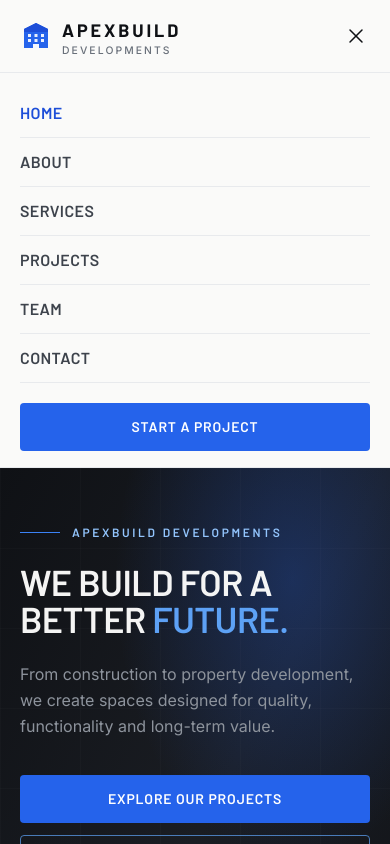
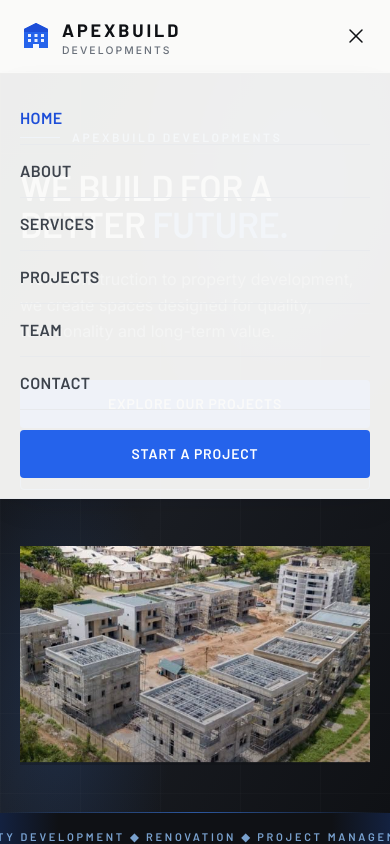
Before and after one commit to MavTech01/ApexBuild-Development-web, a React (Vite) app in the folder client/: page / in a window 390 px wide. Both pictures are taken after a click on the button 356 px from the left and 36 px from the top of the page. Shown: the top 844 px of the page. Built offline with nearby package versions, Linux system fonts and the light colour scheme.

Commit message:
feat(nav): overlay mobile dropdown and add cascading entrance animations to links

```diff
--- a/client/src/components/layout/Navbar.jsx
+++ b/client/src/components/layout/Navbar.jsx
@@ -79,33 +79,51 @@ export default function Navbar() {
         </div>
       </Container>
 
+      {/* Mobile Navigation Dropdown Overlay */}
+      {open && (
+        <>
+          {/* Backdrop blur & tint overlay */}
+          <div
+            aria-hidden="true"
+            className="fixed inset-0 top-18 z-40 bg-ink-950/30 backdrop-blur-xs transition-opacity duration-300 lg:hidden"
+            onClick={() => setOpen(false)}
+          />
+
+          {/* Overlay Menu Panel */}
           <div
             id="mobile-navigation"
-        hidden={!open}
-        className="border-t border-line bg-paper lg:hidden"
+            className="absolute left-0 right-0 top-full z-50 max-h-[calc(100dvh-4.5rem)] overflow-y-auto border-b border-line bg-paper/95 shadow-lift backdrop-blur-md animate-dropdown lg:hidden"
           >
             <Container size="wide">
-          <nav aria-label="Mobile" className="flex flex-col py-4">
-            {navLinks.map((link) => (
+              <nav aria-label="Mobile" className="flex flex-col py-5">
+                {navLinks.map((link, index) => (
                   <NavLink
                     key={link.to}
                     to={link.to}
                     end={link.to === '/'}
+                    style={{ animationDelay: `${(index + 1) * 60}ms` }}
                     className={({ isActive }) =>
-                  `border-b border-line py-3 font-display text-base font-semibold tracking-wide uppercase transition-colors duration-200 last:border-0 ${
-                    isActive ? 'text-blue-700' : 'text-ink-700'
+                      `border-b border-line py-3.5 font-display text-base font-semibold tracking-wide uppercase transition-colors duration-200 last:border-0 animate-nav-item ${
+                        isActive ? 'text-blue-700' : 'text-ink-700 hover:text-blue-600'
                       }`
                     }
                   >
                     {link.label}
                   </NavLink>
                 ))}
-            <Button to="/contact" className="mt-5 w-full">
+                <div
+                  style={{ animationDelay: `${(navLinks.length + 1) * 60}ms` }}
+                  className="mt-5 animate-nav-item"
+                >
+                  <Button to="/contact" className="w-full">
                     Start a Project
                   </Button>
+                </div>
               </nav>
             </Container>
           </div>
+        </>
+      )}
     </header>
   )
 }
--- a/client/src/index.css
+++ b/client/src/index.css
@@ -52,6 +52,30 @@
   --animate-ripple: ripple 650ms cubic-bezier(0.16, 1, 0.3, 1) forwards;
   --animate-float-slow: float 8s ease-in-out infinite;
   --animate-float-slower: float 11s ease-in-out infinite;
+  --animate-dropdown: dropdown-enter 0.35s var(--ease-out-premium) both;
+  --animate-nav-item: nav-item-enter 0.4s var(--ease-out-premium) both;
+
+  @keyframes dropdown-enter {
+    from {
+      opacity: 0;
+      transform: translateY(-0.75rem);
+    }
+    to {
+      opacity: 1;
+      transform: translateY(0);
+    }
+  }
+
+  @keyframes nav-item-enter {
+    from {
+      opacity: 0;
+      transform: translateY(-10px);
+    }
+    to {
+      opacity: 1;
+      transform: translateY(0);
+    }
+  }
 
   @keyframes ripple {
     from {
```
Lines whose indentation alone changed are shown as unchanged.
